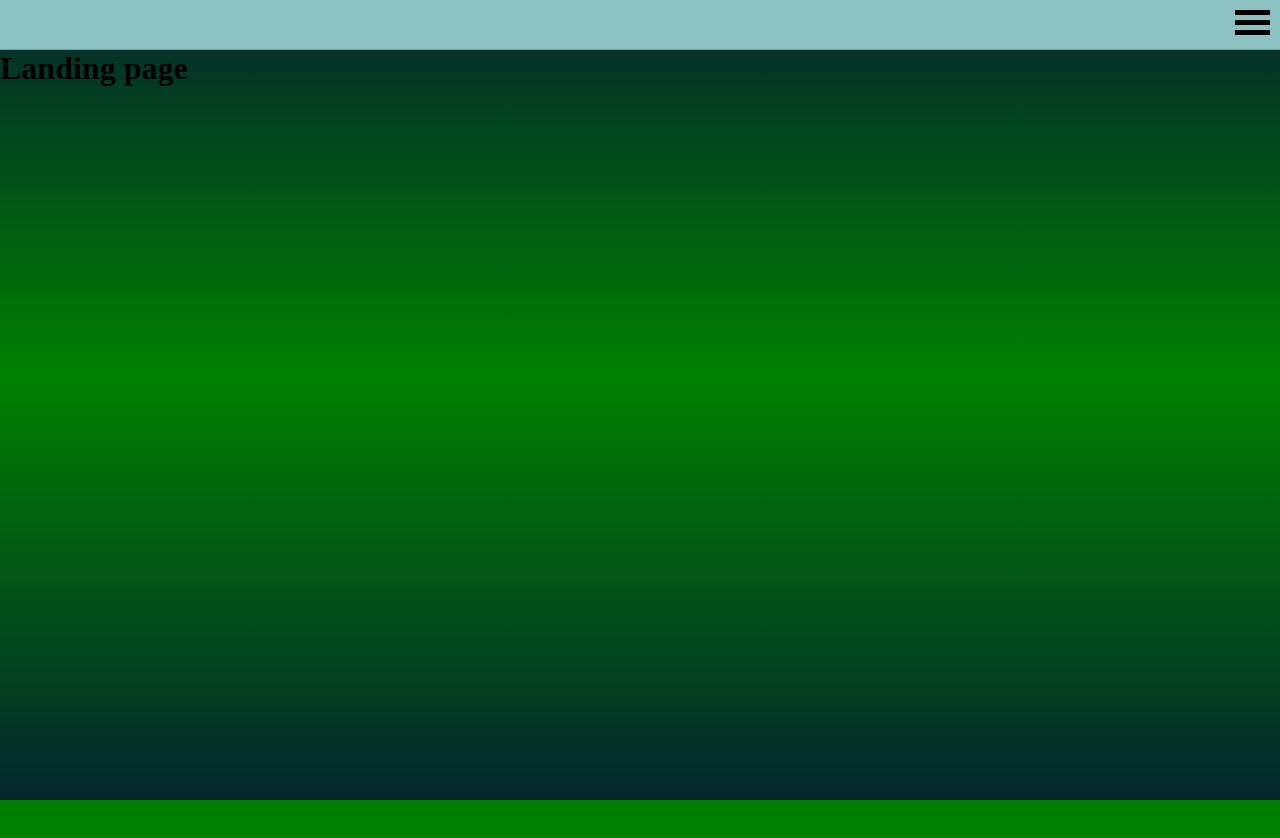
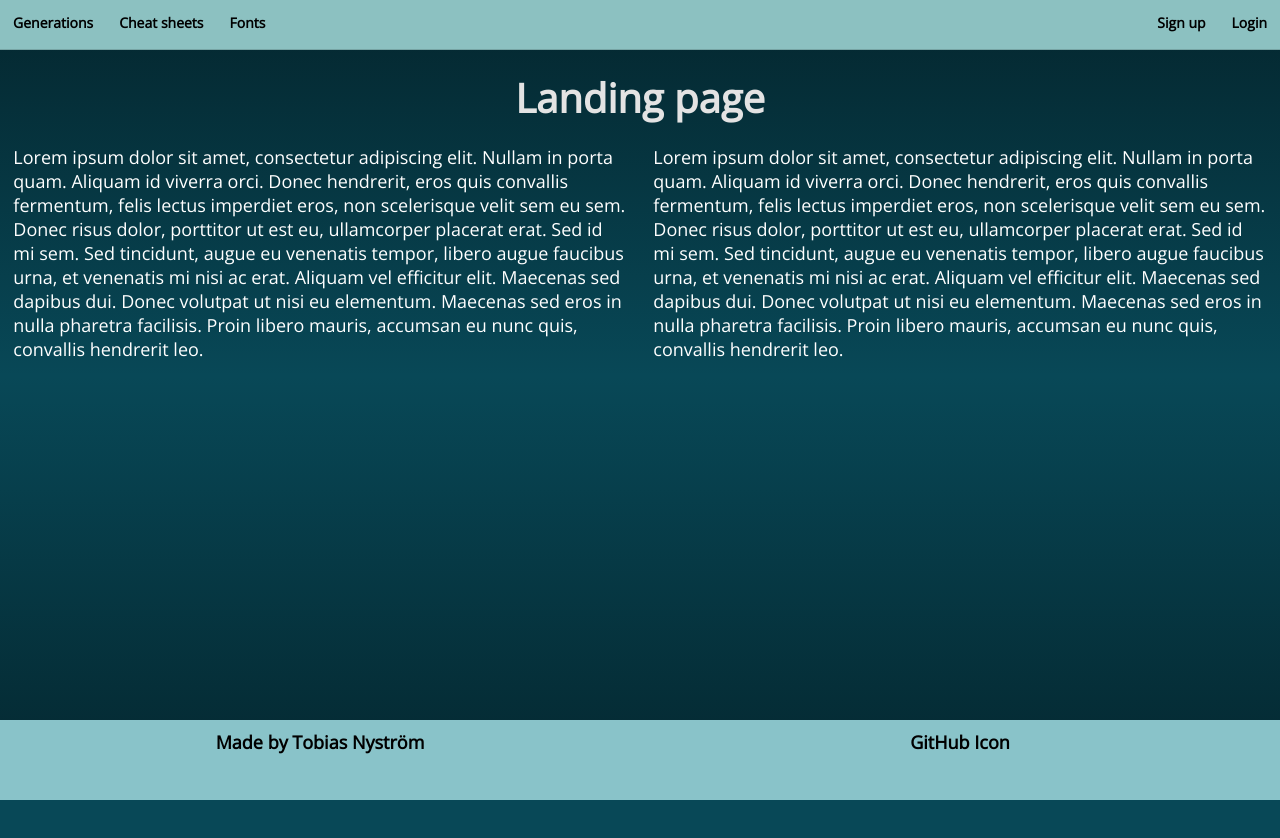
Before and after one commit to tobnys/webdev-toolkit, a website: page public/index.html in a window 1280 px wide. Before the commit the page ends 800 px from the top, so only its background shows below. Drawn offline with nearby package versions, Linux system fonts and the light colour scheme.

Commit message:
further work to design, navbar implemented

```diff
--- a/public/client.js
+++ b/public/client.js
@@ -1,10 +1,16 @@
 $(".toggle-container").on("click", function(e){
-    let value = $(".nav-container nav > ul").css("display");
-    if(value === "block") {
-        $(".nav-container nav > ul").css("display", "none");
+    let value = $(".main-nav").css("height");
+    if(value === "50px") {
+        $(".main-nav").animate({
+            height: "300px"
+        })
+        $(".main-nav a").css("display", "block")
     }
     else {
-        $(".nav-container nav > ul").css("display", "block");
+        $(".main-nav").animate({
+            height: "50px"
+        })
+        $(".main-nav a").css("display", "none")
     }
 });
 
--- a/public/index.html
+++ b/public/index.html
@@ -7,35 +7,49 @@
     <meta name="viewport" content="width=device-width, initial-scale=1">
     <link rel="stylesheet" type="text/css" href="/style.css">
     <link rel="stylesheet" type="text/css" href="/grid-sys.css">
-    <link href="https://fonts.googleapis.com/css?family=Roboto+Condensed" rel="stylesheet">
+    <link href="https://fonts.googleapis.com/css?family=Open+Sans" rel="stylesheet">
     <link href="https://maxcdn.bootstrapcdn.com/font-awesome/4.7.0/css/font-awesome.min.css" rel="stylesheet" type="text/css">
   </head>
   <body>
-    <div class="nav-container">
-        <nav class="main-nav" role="navigation">
-            <div class="toggle-container">
-                <div class="hamburger-line"></div>
-                <div class="hamburger-line"></div>
-                <div class="hamburger-line"></div>
-            </div>
-            <ul>
-                <li>
-                    <a href="#" id="dropdown">Generations</a>
-                    <ul class="hidden">
-                        <li>Item 1</li>
-                        <li>Item 2</li>
-                    </ul>
-                </li>
-                <li><a href="#">Cheat sheets</a></li>
-                <li><a href="#">Fonts</a></li>
-            </ul>
-        </nav>
-    </div>
+    <nav class="main-nav" role="navigation">
+        <div class="toggle-container">
+            <span></span>
+            <span></span>
+            <span></span>
+        </div>
+        <div class="inline-nav-container">
+          <a href="#" id="left-nav">Generations</a>
+          <a href="#" id="left-nav">Cheat sheets</a>
+          <a href="#" id="left-nav">Fonts</a>
+          <a id="right-nav" href="#">Login</a>
+          <a id="right-nav" href="#">Sign up</a>
+        </div>
+    </nav>
 
     <!-- LANDING PAGE -->
     <header>
-        <h1>Landing page</h1>
+      <div class="col-12">
+          <h1>Landing page</h1>
+      </div>
     </header>
+
+    <section class="description">
+      <div class="col-6">
+        <p>Lorem ipsum dolor sit amet, consectetur adipiscing elit. Nullam in porta quam. Aliquam id viverra orci. Donec hendrerit, eros quis convallis fermentum, felis lectus imperdiet eros, non scelerisque velit sem eu sem. Donec risus dolor, porttitor ut est eu, ullamcorper placerat erat. Sed id mi sem. Sed tincidunt, augue eu venenatis tempor, libero augue faucibus urna, et venenatis mi nisi ac erat. Aliquam vel efficitur elit. Maecenas sed dapibus dui. Donec volutpat ut nisi eu elementum. Maecenas sed eros in nulla pharetra facilisis. Proin libero mauris, accumsan eu nunc quis, convallis hendrerit leo.</p>
+      </div>
+      <div class="col-6">
+        <p>Lorem ipsum dolor sit amet, consectetur adipiscing elit. Nullam in porta quam. Aliquam id viverra orci. Donec hendrerit, eros quis convallis fermentum, felis lectus imperdiet eros, non scelerisque velit sem eu sem. Donec risus dolor, porttitor ut est eu, ullamcorper placerat erat. Sed id mi sem. Sed tincidunt, augue eu venenatis tempor, libero augue faucibus urna, et venenatis mi nisi ac erat. Aliquam vel efficitur elit. Maecenas sed dapibus dui. Donec volutpat ut nisi eu elementum. Maecenas sed eros in nulla pharetra facilisis. Proin libero mauris, accumsan eu nunc quis, convallis hendrerit leo.</p>
+      </div>
+    </section>
+
+    <footer>
+      <div class="col-6">
+          <p>Made by Tobias Nyström</p>
+      </div>
+      <div class="col-6">
+          <p>GitHub Icon</p>
+      </div>
+    </footer>
 
     <script src="https://code.jquery.com/jquery-3.2.1.min.js"></script>
     <script src="/client.js"></script>
--- a/public/style.css
+++ b/public/style.css
@@ -8,6 +8,7 @@
 html {
     height: 100%;
     background-color: #084857;
+    font-family: 'Open Sans', sans-serif;
 }
 
 body {
@@ -25,52 +26,122 @@ body {
 p {
     font-size: 18px;
     color: white;
-    text-align: center;
 }
 
-.nav-container {
-    background-color: rgb(140, 193, 193);
+.main-nav {
+    background-color: rgb(137, 195, 201);
     border-bottom: 1px solid rgba(0,0,0,.15);
     height: 50px;
 }
 
-.nav-container nav > ul {
-    top: 50px;
-    position: absolute;
-    width: 100%;
+.main-nav a {
     display: none;
+    font-weight: bold;
+    color: black;
+    padding: 13px;
+    font-size: 14px;
+    text-decoration: none;
+    transition: color 0.3s ease;
     text-align: center;
 }
 
-.nav-container ul li {
-    background-color: rgb(140, 193, 193);
-    width: 100%;
+.inline-nav-container {
+    padding-top: 50px;
+}
+
+.main-nav a:hover {
+    color: white;
+    transition: color 0.3s ease;
 }
 
 .toggle-container {
     float: right;
-    margin: 5px;
-}
-
-.hamburger-line {
-    width: 35px;
-    height: 5px;
-    background-color: black;
-    margin: 5px;
-}
-
-.toggle-container:hover {
+    width: 60px;
+    height: 100%;
     cursor: pointer;
 }
 
-.hidden {
-    display: none;
+.toggle-container span {
+    display: block;
+    height: 6px;
+    width: 80%;
+    margin-left: 7px;
+    margin-top: 7px;
+    background: #FFFFFF;
+    border-radius: 9px;
+    opacity: 1;
+}
+
+.description {
+    min-height: 100%;
+    /* equal to footer height */
+    margin-bottom: -142px;
+}
+
+.description:after {
+    content: "";
+    display: block;
+  }
+
+header h1 {
+    padding-top: 20px;
+    padding-bottom: 20px;
+    font-size: 40px;
+    color: #E3E3E3;
+    text-align: center;
+}
+
+footer {
+    position: fixed;
+    bottom: 0;
+    background-color: rgb(137, 195, 201);
+    width: 100%;
+    height: 80px;
+}
+
+footer p {
+    padding-top: 10px;
+    text-align: center;
+    color: black;
+    font-weight: bold;
 }
 
 
 @media only screen and (min-width: 480px) {
-    html {
-        background-color: green;
+    .main-nav {
+        background-color: rgb(140, 193, 193);
+        border-bottom: 1px solid rgba(0,0,0,.15);
+        height: 50px;
+        overflow: hidden;
+    }
+    .main-nav a {
+        display: block;
+        color: black;
+        padding: 13px;
+        display: block;
+        font-size: 14px;
+        text-decoration: none;
+        height: 100%;
+        transition: color 0.3s ease;
+    }
+    .main-nav a:hover {
+        color: white;
+        transition: color 0.3s ease;
+    }
+    #left-nav {
+        float: left;
+    }
+
+    #right-nav {
+        float: right;
+    }
+
+    .toggle-container {
+        display: none;
+    }
+
+    .inline-nav-container {
+        padding-top: 0;
     }
 }
 
```
